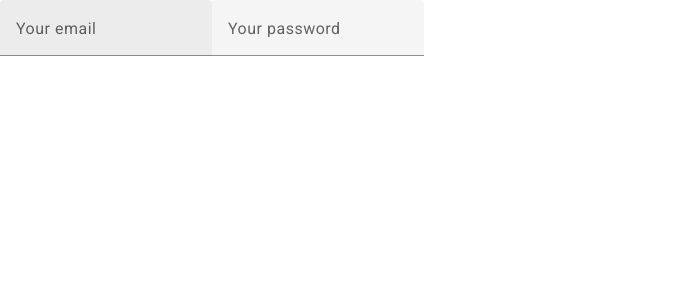
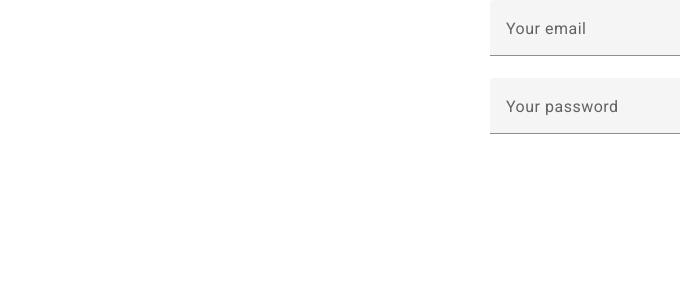
Before and after one commit to drgamss/angular_firebase, an Angular app: page /signup in a window 1280 px wide. Shown: the top 300 px of the page, without its empty margins (0-680 px from the left). Built offline with nearby package versions, Linux system fonts and the light colour scheme.

Commit message:
lesson 29

```diff
--- a/package.json
+++ b/package.json
@@ -15,6 +15,7 @@
     "@angular/common": "^16.1.0",
     "@angular/compiler": "^16.1.0",
     "@angular/core": "^16.1.0",
+    "@angular/flex-layout": "^15.0.0-beta.42",
     "@angular/forms": "^16.1.0",
     "@angular/material": "^16.1.1",
     "@angular/platform-browser": "^16.1.0",
--- a/src/app/app.module.ts
+++ b/src/app/app.module.ts
@@ -3,6 +3,8 @@ import { BrowserModule } from '@angular/platform-browser';
 import { AppRoutingModule } from './app-routing.module';
 import { AppComponent } from './app.component';
 import { BrowserAnimationsModule } from '@angular/platform-browser/animations';
+import { FlexLayoutModule } from '@angular/flex-layout';
+
 import { MaterialModule } from './material.module';
 import { SignupComponent } from './auth/signup/signup.component';
 import { LoginComponent } from './auth/login/login.component';
@@ -28,7 +30,8 @@ import { WelcomeComponent } from './welcome/welcome.component';
     BrowserModule,
     AppRoutingModule,
     BrowserAnimationsModule,
-    MaterialModule
+    MaterialModule,
+    FlexLayoutModule
   ],
   providers: [],
   bootstrap: [AppComponent]
--- a/src/app/auth/signup/signup.component.css
+++ b/src/app/auth/signup/signup.component.css
@@ -0,0 +1,3 @@
+mat-form-field {
+    width: 300px;
+}
--- a/src/app/auth/signup/signup.component.html
+++ b/src/app/auth/signup/signup.component.html
@@ -1,5 +1,5 @@
-<Section>
-    <form>
+<Section class="signup-form">
+    <form fxLayout="column" fxLayoutAlign="center center">
         <mat-form-field>
             <mat-label>Your email</mat-label>
             <input type="email" matInput>
```
Also changed, not shown: 1 other file (tests, documents, lock files or other folders).
